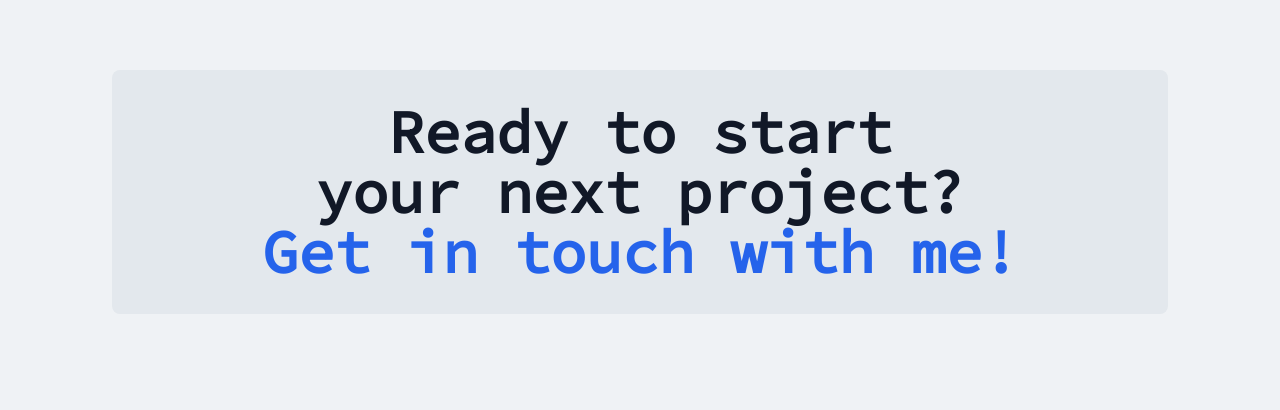
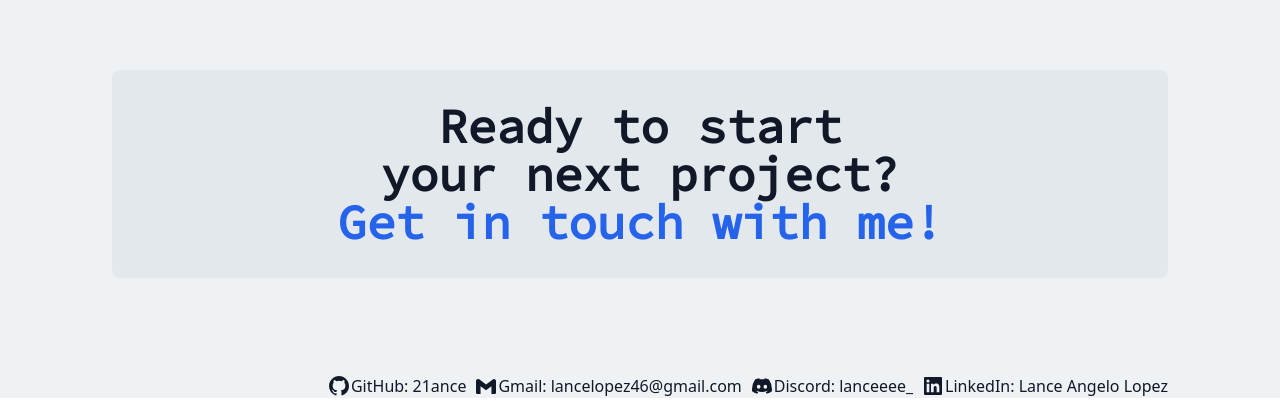
Before and after one commit to 21ance/portfolio, a React (Vite) app: page / in a window 1280 px wide. Shown: the part 3338-3748 px from the top of the page. Built offline with nearby package versions, Linux system fonts and the light colour scheme.

Commit message:
add socials component

```diff
--- a/src/components/common/IconLink.jsx
+++ b/src/components/common/IconLink.jsx
@@ -1,9 +1,22 @@
 const IconLink = (props) => {
-	const { icon, link, size = "text-2xl" } = props;
+	const {
+		icon,
+		link,
+		size = "text-2xl",
+		text,
+		textClass,
+		isText = false,
+	} = props;
 
 	return (
-		<a href={link} target="_blank" rel="noreferrer" className={size}>
+		<a
+			href={link}
+			target="_blank"
+			rel="noreferrer"
+			className={size + " flex justify-center items-center"}
+		>
 			{icon}
+			{isText && <span className={"text-base " + textClass}>{text}</span>}
 		</a>
 	);
 };
--- /dev/null
+++ b/src/components/common/Socials.jsx
@@ -0,0 +1,52 @@
+import {
+	BiLogoGmail,
+	BiLogoGithub,
+	BiLogoDiscordAlt,
+	BiLogoLinkedinSquare,
+} from "react-icons/bi";
+import IconLink from "./IconLink";
+
+const Socials = (props) => {
+	const { isText, className = "gap-2", textClass } = props;
+
+	return (
+		<nav>
+			<nav
+				className={
+					className + " flex text-custom-secondary dark:text-custom-dwhite"
+				}
+			>
+				<IconLink
+					icon={<BiLogoGithub />}
+					link="https://github.com/21ance"
+					text="GitHub: 21ance"
+					isText={isText}
+					textClass={textClass}
+				/>
+				<IconLink
+					icon={<BiLogoGmail />}
+					link="mailto: lancelopez46@gmail.com"
+					text="Gmail: lancelopez46@gmail.com"
+					isText={isText}
+					textClass={textClass}
+				/>
+				<IconLink
+					icon={<BiLogoDiscordAlt />}
+					link="https://discordapp.com/users/lanceeee_"
+					text="Discord: lanceeee_"
+					isText={isText}
+					textClass={textClass}
+				/>
+				<IconLink
+					icon={<BiLogoLinkedinSquare />}
+					link="https://www.linkedin.com/in/lance-angelo-lopez-b8663023a/"
+					text="LinkedIn: Lance Angelo Lopez"
+					isText={isText}
+					textClass={textClass}
+				/>
+			</nav>
+		</nav>
+	);
+};
+
+export default Socials;
--- a/src/components/contact/Contact.jsx
+++ b/src/components/contact/Contact.jsx
@@ -3,7 +3,7 @@ const Contact = (props) => {
 
 	return (
 		<section
-			className="self-center cursor-pointer text-custom-secondary dark:text-custom-white bg-custom-wdark dark:bg-custom-slight rounded-lg w-full py-8 font-scode text-center font-bold text-6xl flex flex-col"
+			className="self-center cursor-pointer text-custom-secondary dark:text-custom-white bg-custom-wdark dark:bg-custom-slight rounded-lg w-full py-8 font-scode text-center font-bold text-3xl	md:text-5xl flex flex-col"
 			onClick={() => setIsModal(!isModal)}
 		>
 			<span>Ready to start</span>
--- a/src/components/contact/FormModal.jsx
+++ b/src/components/contact/FormModal.jsx
@@ -1,8 +1,9 @@
 import SectionHeading from "../common/SectionHeading";
+import Socials from "../common/Socials";
+import { AiOutlineCloseCircle } from "react-icons/ai";
 
 const FormModal = (props) => {
 	const { isModal, setIsModal } = props;
-	console.log(isModal);
 
 	return (
 		<div
@@ -16,12 +17,19 @@ const FormModal = (props) => {
 				target="_blank"
 				action="https://formsubmit.co/ca0a24088e2ac7384d873f5b9282ebf6"
 				method="POST"
-				className="bg-custom-white dark:bg-custom-secondary p-8 rounded-lg"
+				className="bg-custom-white dark:bg-custom-secondary text-custom-secondary dark:text-custom-dwhite p-8 rounded-lg grid grid-cols-[2fr_1fr] sm:grid-cols-2 gap-y-4"
 			>
 				<header className="relative">
 					<SectionHeading text="Contact" highlight=" me" />
 				</header>
-				<div className="flex flex-col gap-4 text-custom-secondary dark:text-custom-dwhite">
+				<button
+					type="button"
+					className="self-start justify-self-end w-fit text-2xl"
+					onClick={() => setIsModal(false)}
+				>
+					<AiOutlineCloseCircle />
+				</button>
+				<div className="flex flex-col gap-4 col-[1/-1] sm:col-[1/2]">
 					<input
 						type="text"
 						placeholder="Name"
@@ -38,11 +46,17 @@ const FormModal = (props) => {
 						placeholder="Your message"
 					></textarea>
 				</div>
-				<footer>
+				<Socials
+					className="sm:flex-col items-start gap-4 sm:px-4"
+					isText="true"
+					textClass="hidden sm:block"
+				/>
+				<footer className="col-[1/-1]">
 					<FormButton
 						onClick={() => setIsModal(false)}
 						color="bg-custom-primary text-custom-white lg:hover:bg-blue-500"
 						text="Send message"
+						type="submit"
 					/>
 				</footer>
 			</form>
@@ -56,7 +70,6 @@ const FormButton = (props) => {
 	return (
 		<button
 			type={type}
-			// onClick={() => setIsModal(false)}
 			onClick={onClick}
 			className={color + " px-5 py-2 mt-8 font-inter rounded-md"}
 		>
--- a/src/components/footer/Footer.jsx
+++ b/src/components/footer/Footer.jsx
@@ -1,33 +1,10 @@
-import IconLink from "../common/IconLink";
-import {
-	BiLogoGmail,
-	BiLogoGithub,
-	BiLogoDiscordAlt,
-	BiLogoLinkedinSquare,
-} from "react-icons/bi";
+import Socials from "../common/Socials";
 
 const Footer = () => {
 	return (
 		<footer className="flex justify-between text-custom-secondary dark:text-custom-white">
-			<span>Lance</span>
-			<nav className="flex gap-2 ">
-				<IconLink
-					icon={<BiLogoGithub />}
-					link="https://github.com/21ance"
-				/>
-				<IconLink
-					icon={<BiLogoGmail />}
-					link="mailto: lancelopez46@gmail.com"
-				/>
-				<IconLink
-					icon={<BiLogoDiscordAlt />}
-					link="https://discordapp.com/users/lanceeee_"
-				/>
-				<IconLink
-					icon={<BiLogoLinkedinSquare />}
-					link="https://www.linkedin.com/in/lance-angelo-lopez-b8663023a/"
-				/>
-			</nav>
+			<span></span>
+			<Socials isText={true} textClass="hidden lg:block" />
 		</footer>
 	);
 };
--- a/src/components/project/Project.jsx
+++ b/src/components/project/Project.jsx
@@ -23,7 +23,7 @@ const Project = () => {
 								if (item.links.live !== undefined) newTab(item.links.live);
 							}}
 						>
-							<h3 className="font-scode text-2xl sm:text-4xl font-bold col-[1/-1]">
+							<h3 className="font-scode text-2xl md:text-4xl font-bold col-[1/-1]">
 								{item.project}
 							</h3>
 							<img
```
